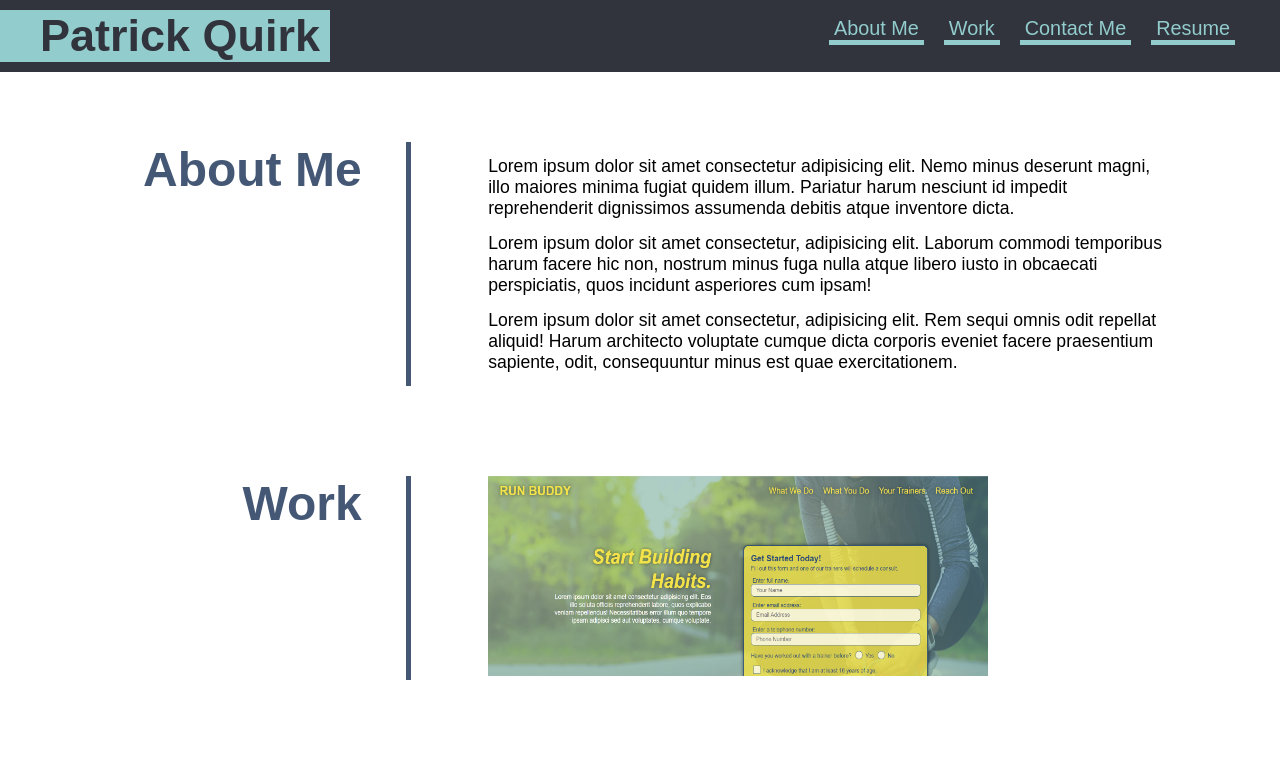
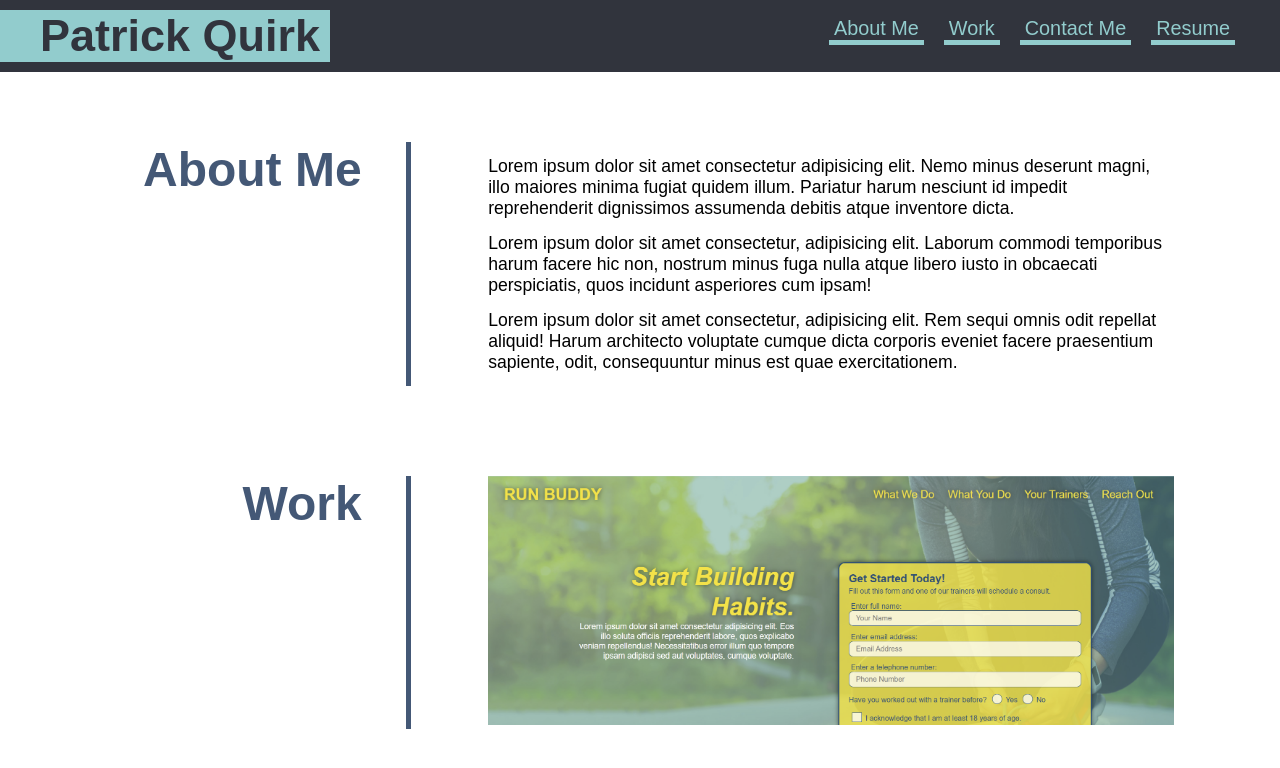
Before and after one commit to PatrickLQuirk/Module_2_Challenge, a plain HTML site: page index.html in a window 1280 px wide. Drawn offline with Linux system fonts and the light colour scheme.

Commit message:
changed first image width, removed unnecessary 'aside' class

```diff
--- a/assets/css/style.css
+++ b/assets/css/style.css
@@ -85,15 +85,6 @@ main {
   font-size: 110%;
 }
 
-aside {
-  width: 25%;
+#run-buddy-screenshot {
+  width: 100%
 }
-
-aside h2 {
-  font-size: 150%;
-}
-
-#run-buddy-screenshot {
-  width: 500px;
-  height: 200px;
-}
```
